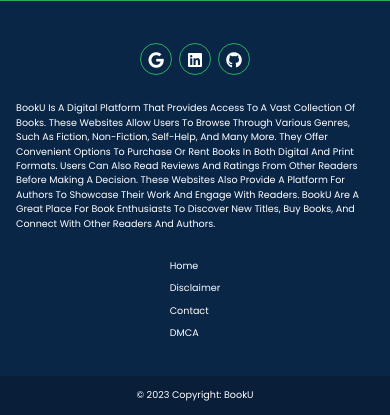
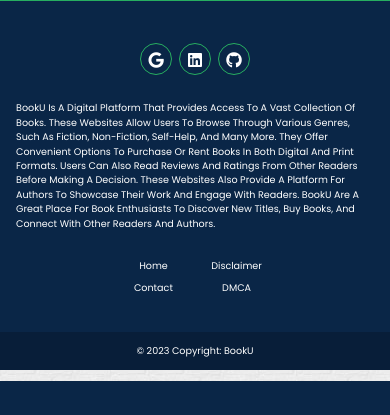
Before and after one commit to MuhWijdanandiPratama/BookU, a PHP site: page /detail.php in a window 390 px wide. Shown: the part 463-878 px from the top of the page. After the commit the page ends 844 px from the top, so only its background shows below. Run offline with PHP 8.4, Linux system fonts and the light colour scheme.

Commit message:
mengubah tampilan footer .cepat-link untuk mobile

```diff
--- a/asset/css/style.css
+++ b/asset/css/style.css
@@ -414,6 +414,17 @@
         width: 100px;
         height: 150px;
     }
+
+    .sec-footer .isi-footer .cepat-link {
+        display: flex;
+        flex-wrap: wrap;
+        align-items: center;
+    }
+
+    .sec-footer .isi-footer .cepat-link a {
+        flex: 50%;
+        text-align: center;
+    }
 }
 
 @media (max-width:450px) {
```
